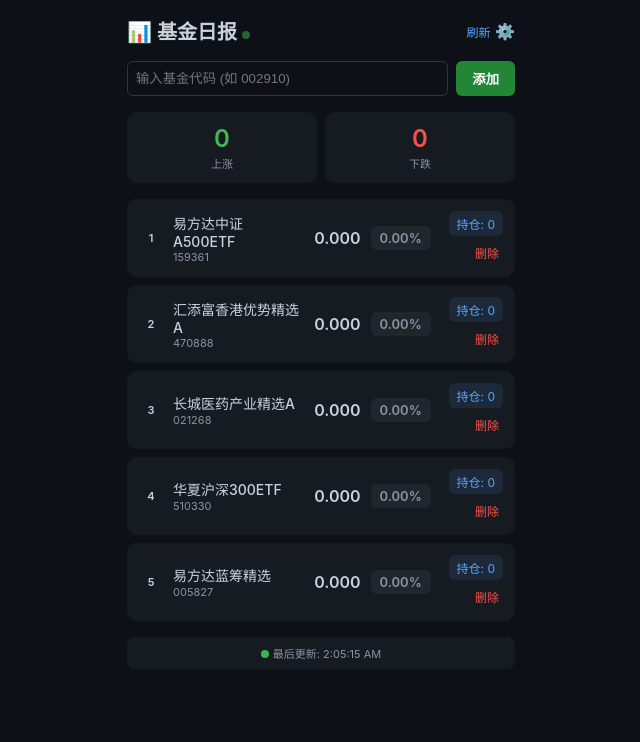
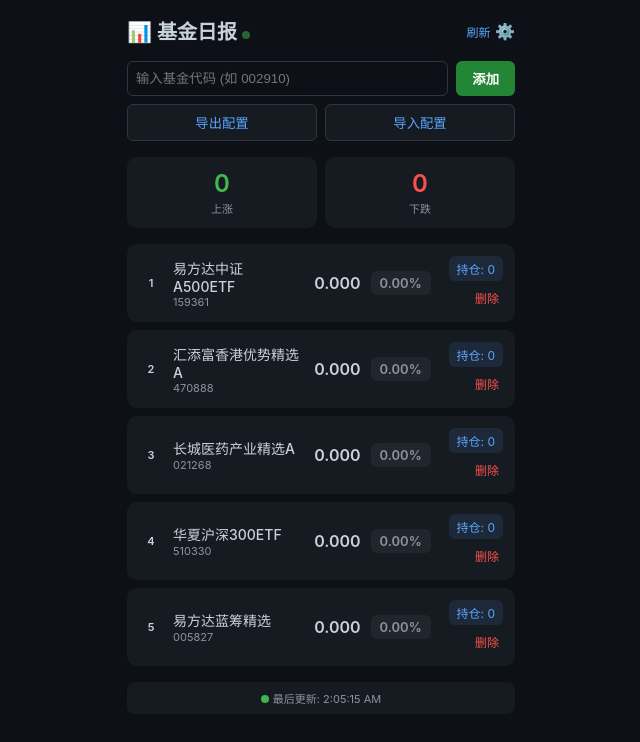
Before and after one commit to oahnait43/fund-pages, a plain HTML site: page index.html in a window 1280 px wide. Both pictures are taken after a click on the element "⚙️". Shown: the whole page, without its empty margins (319-959 px from the left). Drawn offline with Linux system fonts and the light colour scheme.

Commit message:
Add-config-export-import-and-update-documentation

```diff
--- a/index.html
+++ b/index.html
@@ -141,9 +141,13 @@
     </div>
 
     <div id="add-fund-area" style="display: none; margin-bottom: 16px;">
-        <div style="display: flex; gap: 8px;">
+        <div style="display: flex; gap: 8px; margin-bottom: 8px;">
             <input type="text" id="new-fund-code" placeholder="输入基金代码 (如 002910)" style="flex: 1; padding: 8px; border-radius: 6px; border: 1px solid #30363d; background: #0d1117; color: #c9d1d9;">
             <button onclick="addFund()" style="padding: 8px 16px; border-radius: 6px; border: none; background: #238636; color: white; font-weight: 600; cursor: pointer;">添加</button>
+        </div>
+        <div style="display: flex; gap: 8px;">
+            <button onclick="exportConfig()" style="flex: 1; padding: 8px; border-radius: 6px; border: 1px solid #30363d; background: #161b22; color: #58a6ff; cursor: pointer;">导出配置</button>
+            <button onclick="importConfig()" style="flex: 1; padding: 8px; border-radius: 6px; border: 1px solid #30363d; background: #161b22; color: #58a6ff; cursor: pointer;">导入配置</button>
         </div>
     </div>
 
@@ -268,6 +272,40 @@
             }
         }
 
+        function exportConfig() {
+            const configStr = JSON.stringify(FUNDS);
+            const base64Config = btoa(encodeURIComponent(configStr));
+            // Copy to clipboard
+            navigator.clipboard.writeText(base64Config).then(() => {
+                alert('配置代码已复制到剪贴板！\n请保存好这段代码，在其他设备点击“导入配置”即可恢复。');
+            }).catch(err => {
+                prompt('请复制以下配置代码：', base64Config);
+            });
+        }
+
+        function importConfig() {
+            const base64Config = prompt('请粘贴配置代码：');
+            if (!base64Config) return;
+
+            try {
+                const configStr = decodeURIComponent(atob(base64Config));
+                const newFunds = JSON.parse(configStr);
+
+                if (Array.isArray(newFunds)) {
+                    if (confirm(`检测到 ${newFunds.length} 个基金配置，确定要覆盖当前配置吗？`)) {
+                        FUNDS = newFunds;
+                        saveFunds();
+                        refreshData();
+                        alert('导入成功！');
+                    }
+                } else {
+                    alert('配置代码格式错误');
+                }
+            } catch (e) {
+                alert('无效的配置代码');
+            }
+        }
+
         async function refreshData() {
             const content = document.getElementById('content');
             if (FUNDS.length === 0) {
```
Also changed, not shown: 1 other file.
